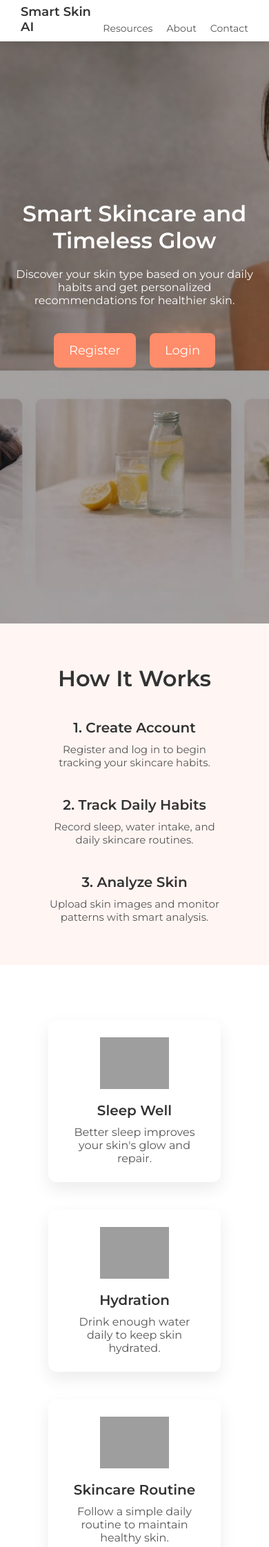
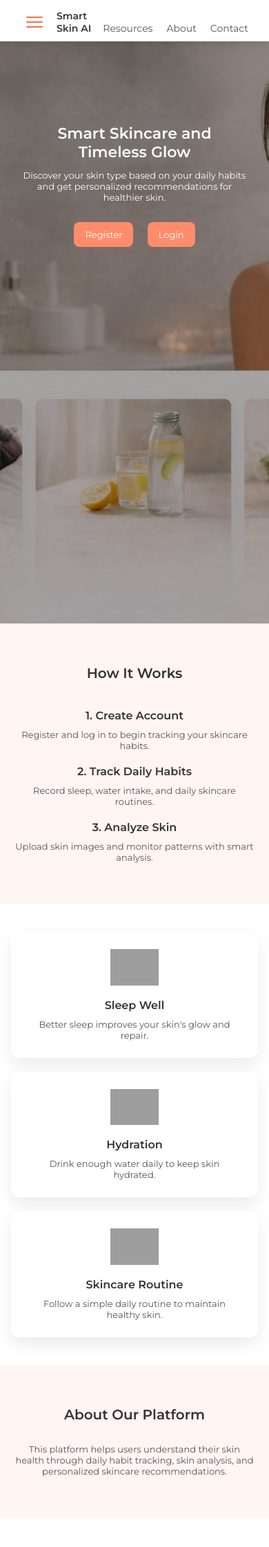
Before and after one commit to aswathysalikumar28-lang/smartskin_ai_pro, a Flask app: page / in a window 390 px wide. Shown: the top 2243 px of the page at 69% size. Run offline with Flask 3, Linux system fonts and the light colour scheme; data comes from the database, SQL or seed files in the repository; parts of the project's set-up code (start-up, migrations or seed data) failed here and were passed over; grey boxes are pictures that could not be loaded.

Commit message:
Update index.html

```diff
--- a/templates/index.html
+++ b/templates/index.html
@@ -333,28 +333,85 @@
             margin-right:10px;
         }
 
+        /* ── HAMBURGER BUTTON (hidden on desktop) ── */
+        .hamburger { display: none; }
+
         @media (max-width: 768px) {
-            .hero-content h1 {
-                font-size: 32px;
+            body { padding-top: 60px; }
+            .topbar { padding: 0 12px; }
+            .logo { font-size: 14px; }
+            .top-user { font-size: 12px; }
+            .top-links { display: none; }
+
+            .hamburger {
+                display: flex !important;
+                flex-direction: column;
+                gap: 5px;
+                cursor: pointer;
+                padding: 8px;
+                background: none;
+                border: none;
             }
-            .hero-content p {
-                font-size: 16px;
+            .hamburger span {
+                width: 24px;
+                height: 2px;
+                background: #ff6a4d;
+                border-radius: 2px;
+                display: block;
             }
-            .features {
+
+            .sidebar {
+                width: 100%;
+                height: auto;
+                max-height: calc(100vh - 60px);
+                overflow-y: auto;
+                position: fixed;
+                top: 60px;
+                left: -100%;
+                z-index: 1500;
+                transition: left 0.3s ease;
                 flex-direction: column;
-                align-items: center;
             }
+            .sidebar.open { left: 0; }
+
+            .hero { height: auto; min-height: 100vh; }
+            .hero-content { padding: 80px 16px 40px; }
+            .hero-content h1 { font-size: 22px; margin-bottom: 12px; }
+            .hero-content p { font-size: 13px; margin-bottom: 20px; }
+            .hero-content a { padding: 10px 16px; font-size: 13px; }
+
             .dashboard-overlay {
-                left: 0;
-                width: 100%;
-                padding: 20px;
+                position: relative !important;
+                top: auto !important;
+                left: 0 !important;
+                width: 100% !important;
+                padding: 16px !important;
+                margin-top: 0 !important;
             }
-            .topbar {
-                padding: 0 15px;
-            }
-            .sidebar {
-                width: 180px;
-            }
+            .dashboard-cards { gap: 10px; justify-content: center; }
+            .dashboard-card { width: calc(50% - 8px); min-width: 120px; padding: 14px 8px; }
+            .dashboard-card h3 { font-size: 12px; }
+            .dashboard-card p { font-size: 13px; }
+
+            section { padding: 40px 16px; }
+            .how-it-works h2 { font-size: 20px; }
+            .steps { gap: 20px; flex-direction: column; align-items: center; }
+            .step { max-width: 100%; width: 100%; }
+            .step h3 { font-size: 16px; }
+            .step p { font-size: 13px; }
+
+            .features { flex-direction: column; align-items: center; padding: 30px 16px; }
+            .feature { max-width: 100%; width: 100%; margin: 10px 0; }
+            .feature img { width: 70px; }
+            .feature h3 { font-size: 16px; }
+            .feature p { font-size: 13px; }
+
+            .about h2, .contact h2 { font-size: 20px; }
+            .about p, .contact p { font-size: 13px; }
+
+            #chatbot-box { width: 92vw; right: 4vw; left: 4vw; }
+            #chat-content { height: 200px; }
+            footer { font-size: 12px; }
         }
 .video-bg {
     position: absolute;
@@ -368,7 +425,12 @@
     </style>
 </head>
 <body><!-- TOP NAVBAR --><div class="topbar">
-    <div class="logo">Smart Skin AI</div>
+    <div style="display:flex;align-items:center;gap:12px;">
+        <button class="hamburger" onclick="toggleSidebar()" id="hamburgerBtn">
+            <span></span><span></span><span></span>
+        </button>
+        <div class="logo">Smart Skin AI</div>
+    </div>
 
     <!-- ✅ ADDED: Top Right Links -->
     <div class="top-links">
@@ -993,6 +1055,27 @@ function handleEnter(e) {
 </script>
 
 <script>
+function toggleSidebar() {
+    const sidebar = document.querySelector(".sidebar");
+    if (sidebar) sidebar.classList.toggle("open");
+}
+// Close sidebar when clicking outside
+document.addEventListener("click", function(e) {
+    const sidebar = document.querySelector(".sidebar");
+    const btn = document.getElementById("hamburgerBtn");
+    if (sidebar && btn && !sidebar.contains(e.target) && !btn.contains(e.target)) {
+        sidebar.classList.remove("open");
+    }
+});
+// Close sidebar when a link is clicked
+document.querySelectorAll(".sidebar a").forEach(a => {
+    a.addEventListener("click", () => {
+        document.querySelector(".sidebar") && document.querySelector(".sidebar").classList.remove("open");
+    });
+});
+</script>
+
+<script>
 function speakWelcome(){
 
     const text = "Welcome to Smart Skin AI dashboard. Your personal skin habit intelligence system is ready.";
```
